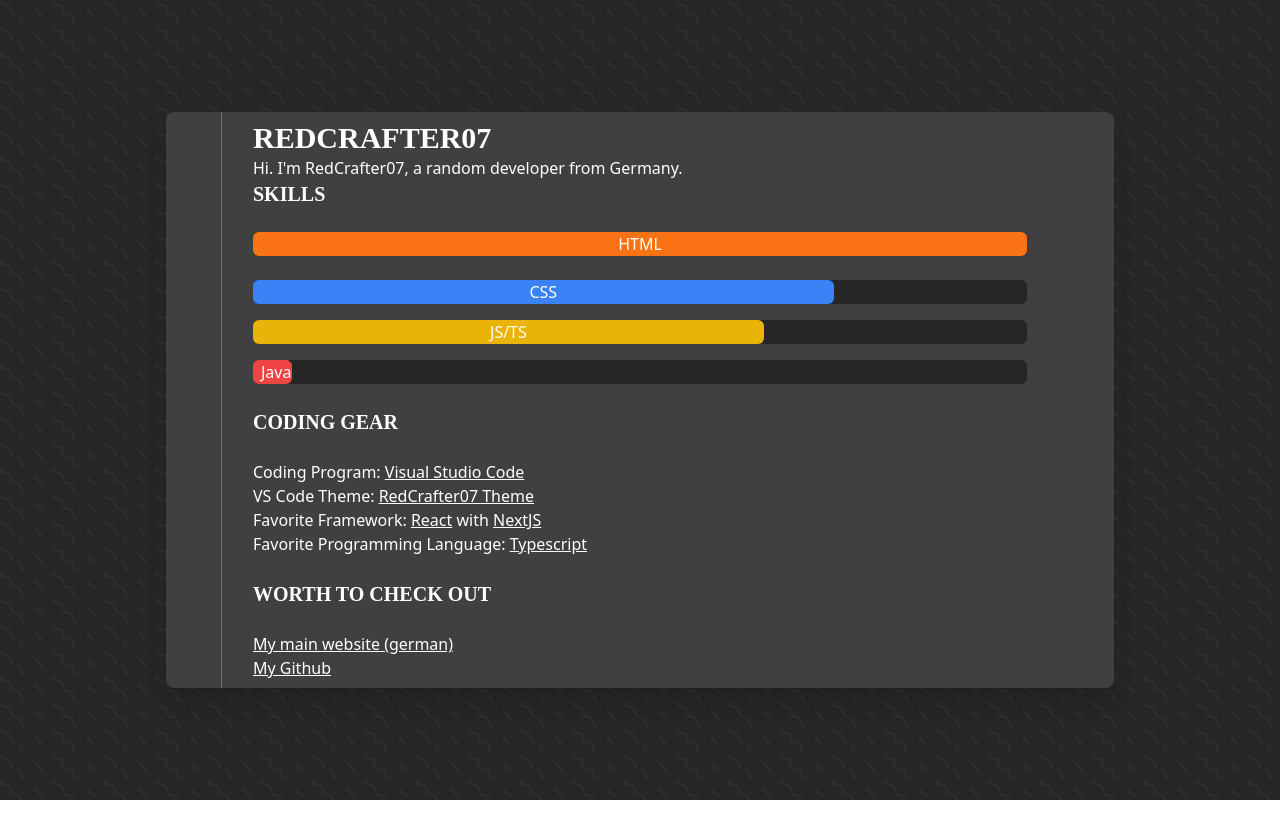
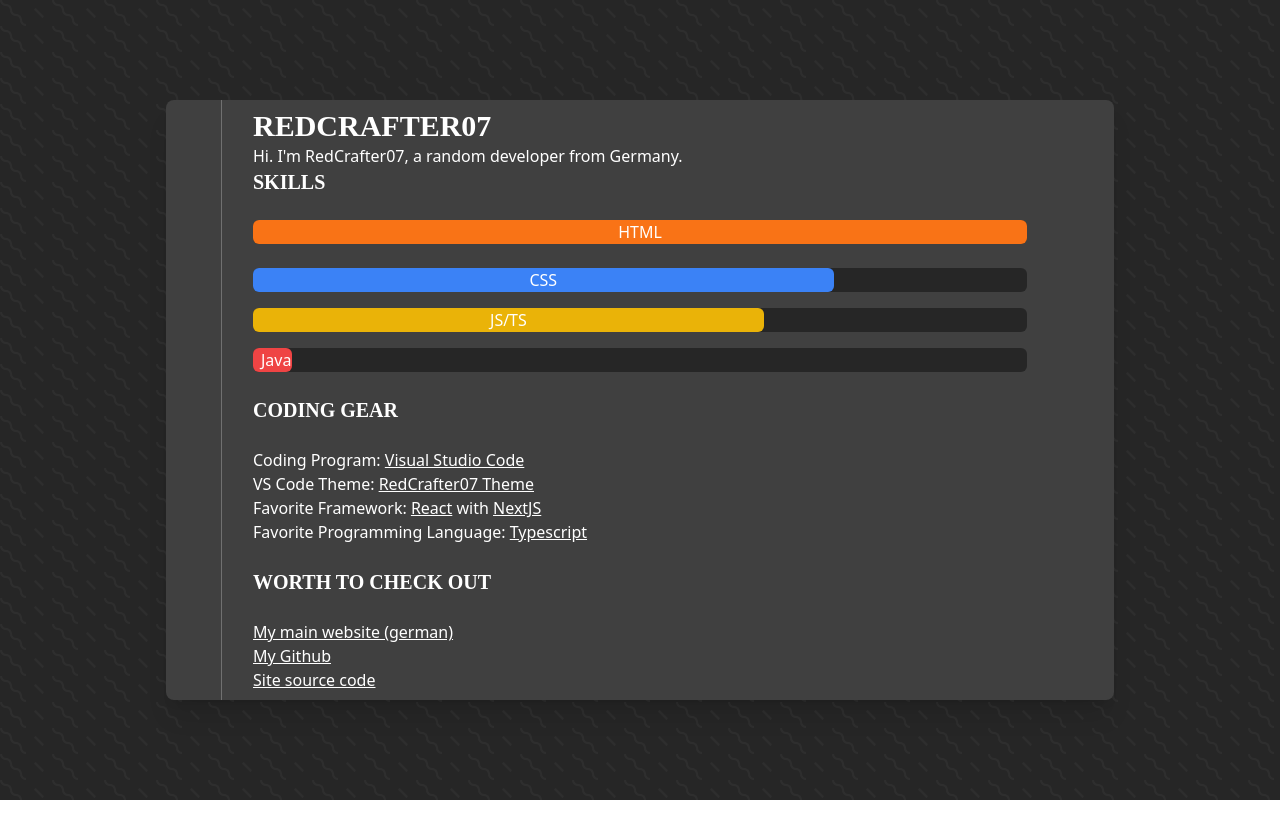
Before and after one commit to RedCrafter07/card, a Next.js app: page / in a window 1280 px wide. Built offline with nearby package versions, Linux system fonts and the light colour scheme; some icons are missing.

Commit message:
Another link

```diff
--- a/pages/index.tsx
+++ b/pages/index.tsx
@@ -388,6 +388,21 @@ const Site = () => {
                 My Github
               </motion.a>
             </p>
+            <p>
+              <motion.a
+                animate={{ y: [50, 0], opacity: [0, 1] }}
+                transition={{
+                  duration: 0.3,
+                  ease: [0.5, 0, 0.5, 1],
+                  delay: 4.1,
+                }}
+                href="https://github.com/RedCrafter07/card"
+                target="_blank"
+                rel="noopener noreferrer"
+              >
+                Site source code
+              </motion.a>
+            </p>
           </div>
         </motion.div>
       </div>
```
